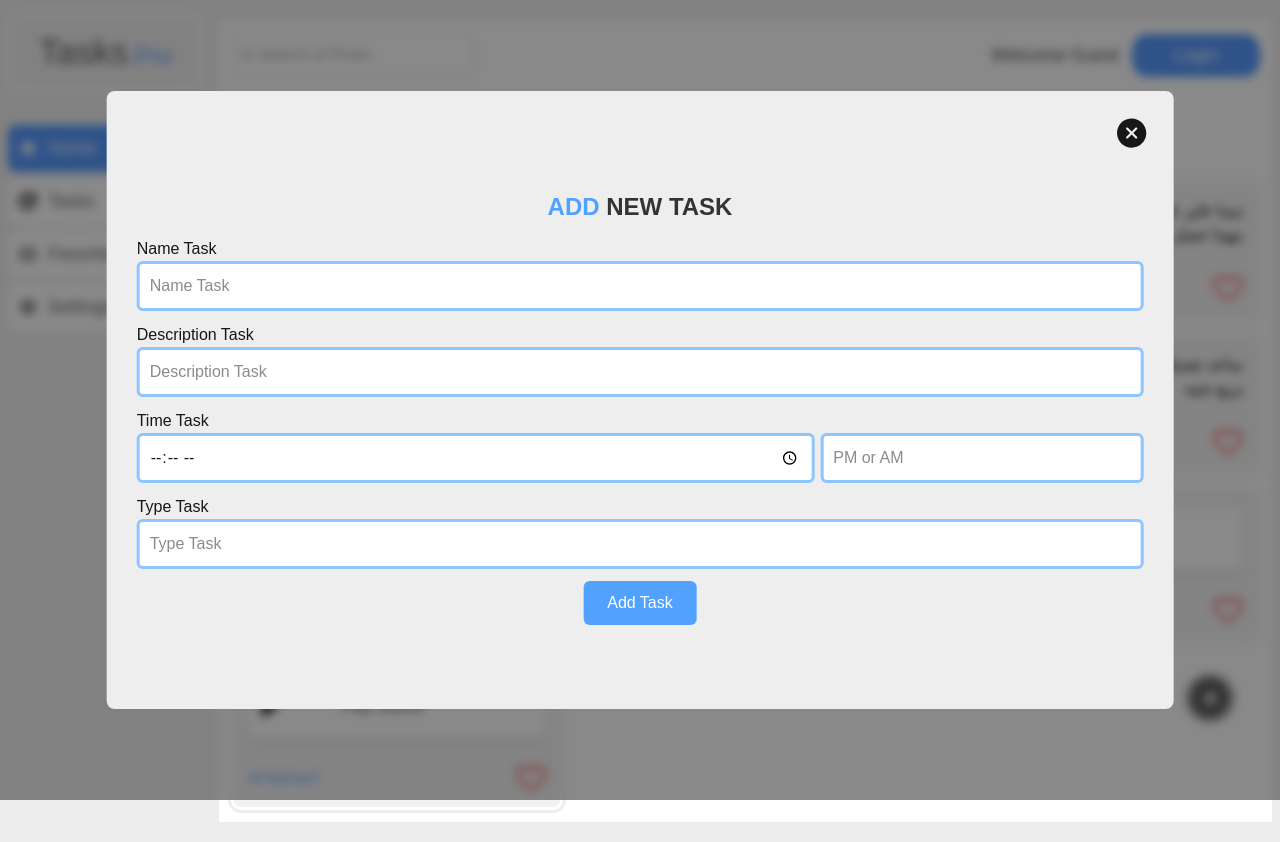
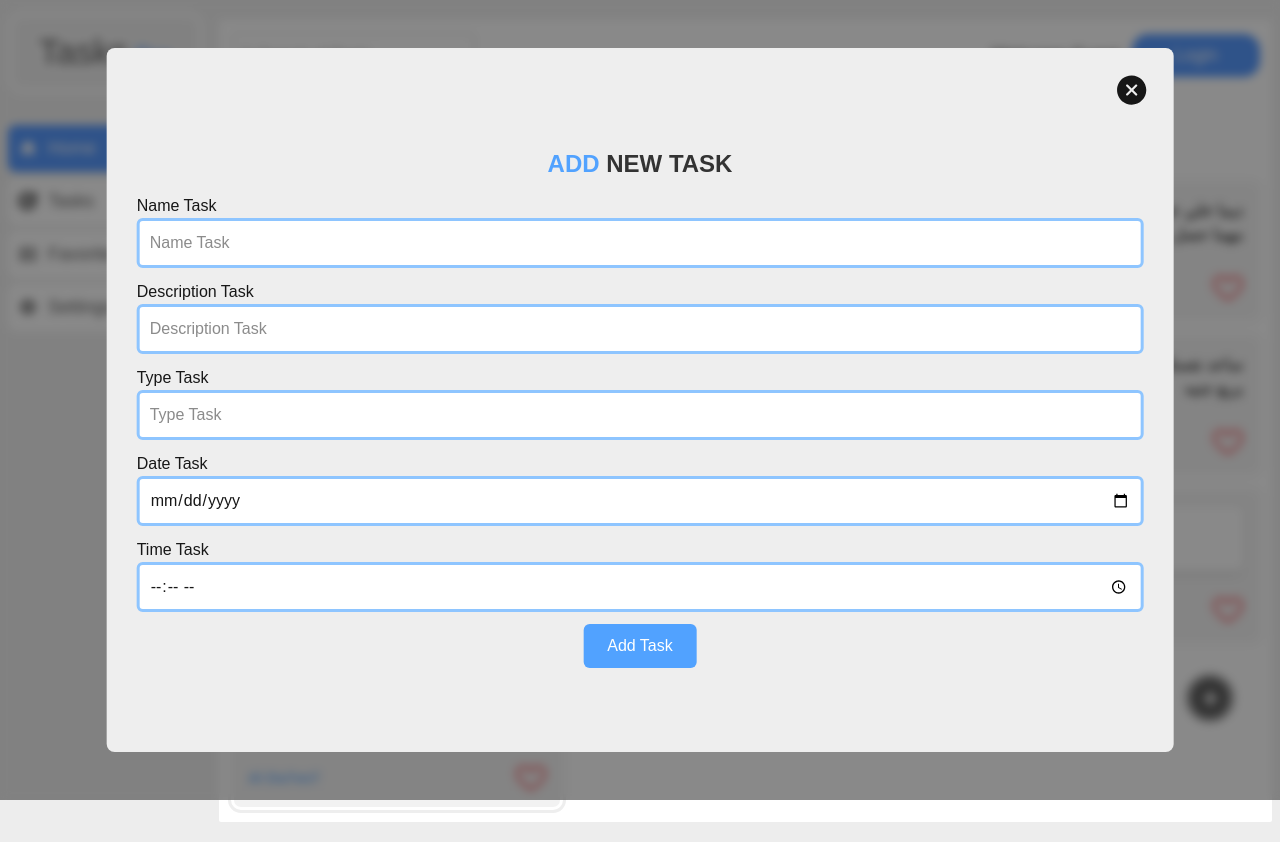
Before and after one commit to mohamedhabib102/TasksPro, a Next.js app: page / in a window 1280 px wide. Both pictures are taken after a click on the element 1210 px from the left and 698 px from the top of the page. Built offline with nearby package versions, Linux system fonts and the light colour scheme.

Commit message:
feat: enhance task management with date validation and countdown timer

```diff
--- a/app/Components/AddTask.jsx
+++ b/app/Components/AddTask.jsx
@@ -5,27 +5,51 @@ export default function AddTaks({open, setOpen}) {
     const [task, setTask] = useState({
         nameTask: "",
         descriptionTask: "",
-        timeTask: "",
-        time:  "",
+        timeTaskIsDone: "",
+        time: "",
         typeTask: "",
         progress: 20,
         isDone: false,
+        timeTaskNow: new Date().toDateString()
     })
     const [error, setError] =  useState("")
+    const [errorTime, setErrotTiem] = useState("");
 
     const handleChange = (e) => {
         const {name, value} = e.target;
         setTask(prev => ({...prev, [name]: value}))
     }
 
+
+
     const addTask = (e) => {
         e.preventDefault();
+        const dateNow =  new Date().toLocaleDateString();
+        const convertTimeTask = task.timeTaskIsDone;
 
-        if (!task.nameTask || !task.descriptionTask || !task.timeTask || !task.typeTask || !task.time){
+        const currentTimeTask = new Date(convertTimeTask).toLocaleDateString();
+
+
+
+        if (!task.nameTask || !task.descriptionTask || !task.typeTask || !task.timeTaskIsDone || !task.time){
             setError("You Should Fill Inputs Before Add New Task!")
             return
         }
         setError("")
+
+
+
+        if (dateNow.trim() > currentTimeTask.trim()){
+            setErrotTiem("This time is incorrect!!")
+            console.log("task"+task.timeTaskIsDone);
+            console.log("now"+dateNow);
+            console.log("cur"+currentTimeTask);
+
+
+
+            return;
+        }
+        setErrotTiem("")
 
         // Svaed Task
         const savedTasks =  JSON.parse(localStorage.getItem("tasksPro")) || [];
@@ -46,11 +70,12 @@ export default function AddTaks({open, setOpen}) {
         setTask({
             nameTask: "",
             descriptionTask: "",
-            timeTask: "",
+            timeTaskIsDone: "",
             time: "",
             typeTask: "",
             progress: 20,
             isDone: false,
+            timeTaskNow: new Date().toDateString()
         })
 
 
@@ -89,30 +114,6 @@ export default function AddTaks({open, setOpen}) {
                     value={task.descriptionTask}
                     onChange={handleChange}/>
                 </div>
-
-                <div className="mb-3 relative w-full">
-                    <label htmlFor="timeTask" className="block text-left">Time Task</label>
-                    <div className="flex justify-between items-center gap-1.5 max-[991px]:flex-col">
-                    <input
-                    className="bg-white p-2.5 w-full transition-all rounded-[6px] outline-none border-blue-300 focus:border-blue-400 border-[3px]"
-                    type="time"
-                    id="timeTask"
-                    name="timeTask"
-                    placeholder="Time Task"
-                    value={task.timeTask}
-                    onChange={handleChange}
-                    />
-                    <input
-                    type="text"
-                    name="time"
-                    className="bg-white p-2.5 w-[47%] max-[991px]:w-full transition-all rounded-[6px] outline-none border-blue-300 focus:border-blue-400 border-[3px]"
-                    placeholder="PM or AM"
-                    value={task.time}
-                    onChange={handleChange}
-                    />
-                    </div>
-                </div>
-
                 <div className="mb-3 relative w-full">
                     <label htmlFor="typeTask" className="block text-left">Type Task</label>
                     <input
@@ -124,8 +125,31 @@ export default function AddTaks({open, setOpen}) {
                     value={task.typeTask}
                     onChange={handleChange}/>
                 </div>
+                <div className="mb-3 relative w-full">
+                    <label htmlFor="typeTask" className="block text-left">Date Task</label>
+                    <input
+                    className="bg-white p-2.5 w-full transition-all rounded-[6px] outline-none border-blue-300 focus:border-blue-400 border-[3px]"
+                    type="date"
+                    id="typeTask"
+                    name="timeTaskIsDone"
+                    placeholder="Type Task"
+                    value={task.timeTaskIsDone}
+                    onChange={handleChange}/>
+                </div>
+                <div className="mb-3 relative w-full">
+                    <label htmlFor="descriptionTask" className="block text-left">Time Task</label>
+                    <input
+                    className="bg-white p-2.5 w-full transition-all rounded-[6px] outline-none border-blue-300 focus:border-blue-400 border-[3px]"
+                    type="time"
+                    id="time"
+                    name="time"
+                    placeholder="Description Task"
+                    value={task.time}
+                    onChange={handleChange}/>
+                </div>
                 <button type="submit" className="py-2.5 px-6 cursor-pointer text-center text-white bg-blue-400 rounded-[6px] border-none hover:bg-blue-300 transition-all">Add Task</button>
                 {error ? (<p className={`text-red-500 font-semibold p-2 mt-2`}>{error}</p>) : ""}
+                {errorTime ? (<p className={`text-red-500 font-semibold p-2 mt-2`}>{errorTime}</p>) : ""}
             </form>
         </div>
         </>
--- a/app/Components/Tasks.jsx
+++ b/app/Components/Tasks.jsx
@@ -4,6 +4,7 @@ import { FaCheck } from "react-icons/fa";
 import {MdDelete} from "react-icons/md"
 export default function Tasks (){
     const [tasks, setTasks] = useState([])
+    const [counter, setCounter] = useState(0);
     useEffect(() => {
         const savedTasks = localStorage.getItem("tasksPro");
        try{
@@ -53,10 +54,31 @@ const handleDone = (indexEle) => {
 
 
         setTasks(updatedTasks);
+        localStorage.setItem("tasksPro", JSON.stringify(updatedTasks));
 
 
-        localStorage.setItem("tasksPro", JSON.stringify(updatedTasks));
-};
+        setTimeout(() => {
+            const filterTasks = tasks.filter((_, i) => i !== indexEle);
+            setTasks(filterTasks);
+            localStorage.setItem("tasksPro", JSON.stringify(filterTasks));
+        }, 5000)
+    };
+
+
+    const handelCounter = () => {
+        const count = setInterval(() => {
+            setCounter((prev) => {
+                if (prev + 1 >= 4){
+                    clearInterval(count)
+                    return 0;
+                }
+                return prev + 1;
+            });
+        }, 1000)
+    }
+
+
+
 
 
     return (
@@ -65,6 +87,7 @@ const handleDone = (indexEle) => {
                 <div key={index} className={` ${ele.isDone ? "bg-[#33333352] border-[#3333331a] outline-[#33333300] opacity-50 pointer-events-none select-none cursor-default"  : ""}  relative py-3 px-4 rounded-[10px] border-[3px] border-[#fff] bg-[#f2f2f2] outline-[3px] outline-[#eee]`}>
                     <div className={`flex justify-end cursor-pointer transition-all colorMain hover:opacity-65 text-[21px] absolute top-3.5 right-3.5 ${ele.isDone ? "pointer-events-auto" : ""}`}
                     onClick={() => deleteTask(index)}><MdDelete /></div>
+                    <div className={`${ele.isDone? "opacity-100 scale-100" : "opacity-0 scale-0"} transition absolute right-14 top-3.5 text-lg`}>{counter}<span className="text-blue-500">s</span></div>
                     <span className="uppercase text-[14px] text-[#333] font-extrabold">{ele.typeTask}</span>
                     <h4 className="colorMain font-semibold text-[18px] mt-2">{ele.nameTask}</h4>
                     <p className="text-[16px] mb-1.5 text-[#333]">{ele.descriptionTask}</p>
@@ -75,20 +98,20 @@ const handleDone = (indexEle) => {
                 ></span>
             </span>
                     <span className="text-[18px]">
-                        <span className="font-semibold mr-2.5 colorMain">Time:</span>
-                    <span className="mr-1">{ele.timeTask || "No Time"}</span>
-                    { ele.time || "No Time"}
+                    {/* <span className="font-medium">{ele.timeTask || "No Time"}</span>  */}
+                    <span className="font-medium">{ele.timeTaskIsDone || "No Time"}</span>
                     </span>
                     <div className="flex items-center justify-between flex-wrap max-[991px]:items-start gap-2 mt-4">
                         <div className="flex items-center gap-2">
                         <span title="Done" className={` ${ele.isDone ? "text-[#333] cursor-default" : "cursor-pointer hover:opacity-75  colorMain  hover:shadow"} flex gap-2 items-center justify-center py-2 px-2.5 text-[#333] bg-white transition-all rounded-[6px] w-24 font-semibold`}
                         onClick={() => {
                             const editTask = tasks.map((t, i) =>
-                            i === index ? {...t, isDone: t.isDone = true} : t
+                            i === index ? {...t, progress: t.progress = 100} : t
                         )
                         setTasks(editTask);
                         localStorage.setItem("tasksPro", JSON.stringify(editTask));
                         handleDone(index)
+                        handelCounter();
                         }}>{<FaCheck />} Done</span>
                         </div>
                         <span className="bg-main font-semibold text-[15px]">{ele.progress}%</span>
```
